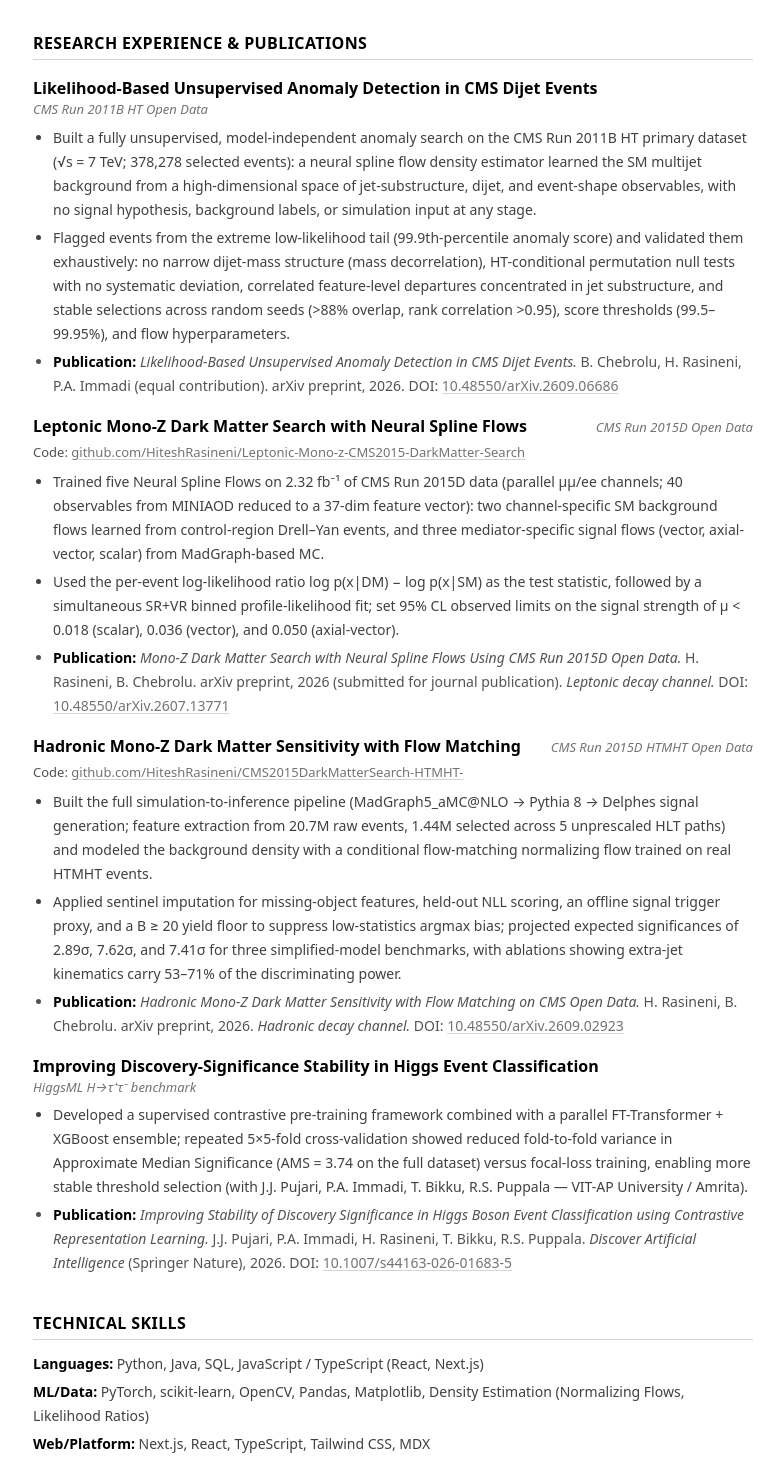
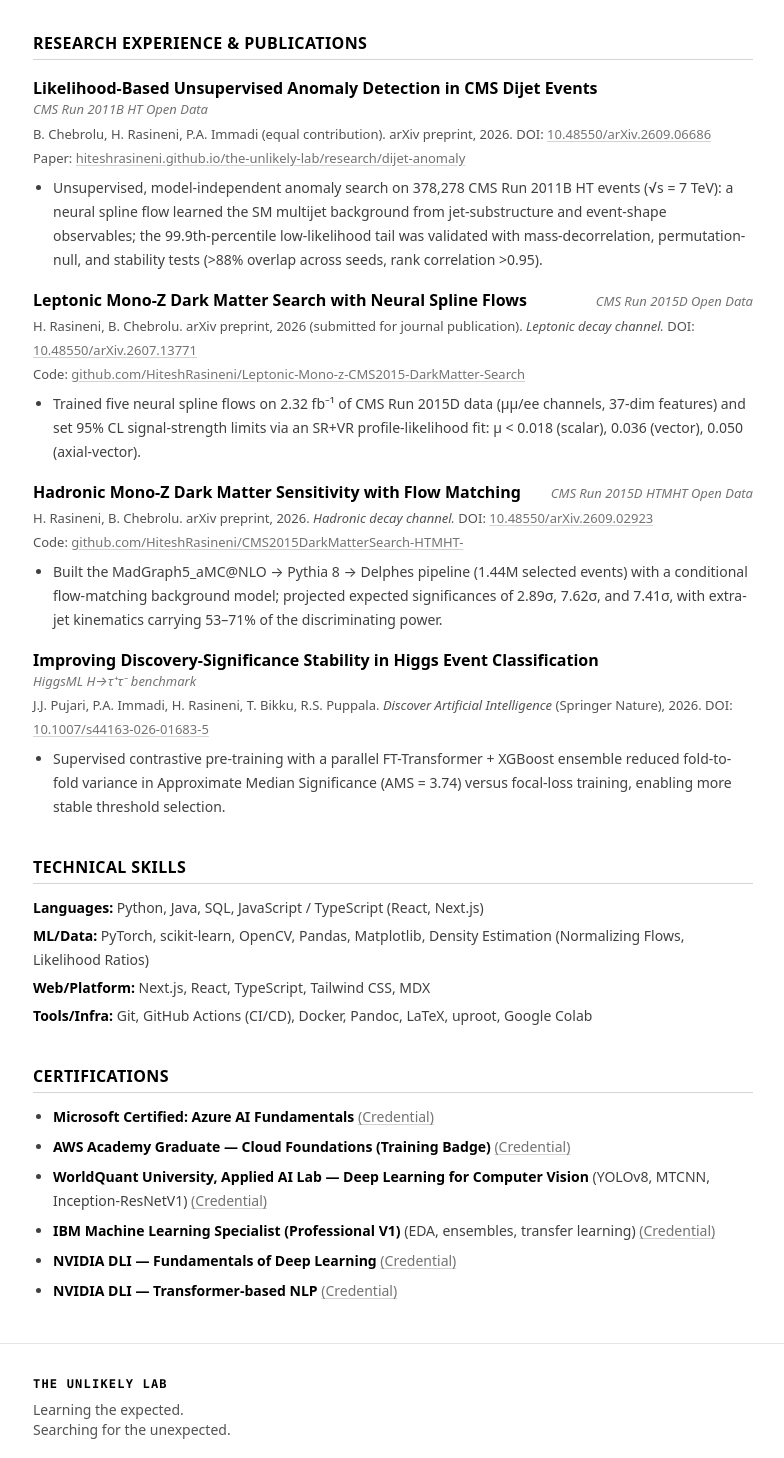
Before and after one commit to HiteshRasineni/the-unlikely-lab, a Next.js app: page /resume in a window 1280 px wide. Shown: the part 1240-2698 px from the top of the page, without its empty margins (247-1031 px from the left). Built offline with nearby package versions, Linux system fonts and the light colour scheme.

Commit message:
Tighten resume research entries: authors + DOI above code link, concise bullets

```diff
--- a/app/resume/page.tsx
+++ b/app/resume/page.tsx
@@ -209,29 +209,33 @@ export default function ResumePage() {
         <Entry
           title="Likelihood-Based Unsupervised Anomaly Detection in CMS Dijet Events"
           right="CMS Run 2011B HT Open Data"
-        >
-          <li>
-            Built a fully unsupervised, model-independent anomaly search on the CMS Run 2011B HT
-            primary dataset (√s = 7 TeV; 378,278 selected events): a neural spline flow density
-            estimator learned the SM multijet background from a high-dimensional space of
-            jet-substructure, dijet, and event-shape observables, with no signal hypothesis,
-            background labels, or simulation input at any stage.
-          </li>
-          <li>
-            Flagged events from the extreme low-likelihood tail (99.9th-percentile anomaly score)
-            and validated them exhaustively: no narrow dijet-mass structure (mass decorrelation),
-            HT-conditional permutation null tests with no systematic deviation, correlated
-            feature-level departures concentrated in jet substructure, and stable selections across
-            random seeds (&gt;88% overlap, rank correlation &gt;0.95), score thresholds
-            (99.5–99.95%), and flow hyperparameters.
-          </li>
-          <li className="text-neutral-600">
-            <span className="font-semibold text-black">Publication:</span>{" "}
-            <em>Likelihood-Based Unsupervised Anomaly Detection in CMS Dijet Events.</em> B. Chebrolu,
-            H. Rasineni, P.A. Immadi (equal contribution). arXiv preprint, 2026. DOI:{" "}
+          meta={
+            <>
+              B. Chebrolu, H. Rasineni, P.A. Immadi (equal contribution). arXiv preprint, 2026.
+              DOI:{" "}
               <a className={credClass} href="https://doi.org/10.48550/arXiv.2609.06686" target="_blank" rel="noopener noreferrer">
                 10.48550/arXiv.2609.06686
               </a>
+              <span className="block">
+                Paper:{" "}
+                <a
+                  className={credClass}
+                  href={withBase("/research/dijet-anomaly")}
+                  target="_blank"
+                  rel="noopener noreferrer"
+                >
+                  hiteshrasineni.github.io/the-unlikely-lab/research/dijet-anomaly
+                </a>
+              </span>
+            </>
+          }
+        >
+          <li>
+            Unsupervised, model-independent anomaly search on 378,278 CMS Run 2011B HT events
+            (√s = 7 TeV): a neural spline flow learned the SM multijet background from
+            jet-substructure and event-shape observables; the 99.9th-percentile low-likelihood tail
+            was validated with mass-decorrelation, permutation-null, and stability tests (&gt;88%
+            overlap across seeds, rank correlation &gt;0.95).
           </li>
         </Entry>
 
@@ -240,6 +244,12 @@ export default function ResumePage() {
           right="CMS Run 2015D Open Data"
           meta={
             <>
+              H. Rasineni, B. Chebrolu. arXiv preprint, 2026 (submitted for journal publication).{" "}
+              <em>Leptonic decay channel.</em> DOI:{" "}
+              <a className={credClass} href="https://doi.org/10.48550/arXiv.2607.13771" target="_blank" rel="noopener noreferrer">
+                10.48550/arXiv.2607.13771
+              </a>
+              <span className="block">
                 Code:{" "}
                 <a
                   className={credClass}
@@ -249,28 +259,14 @@ export default function ResumePage() {
                 >
                   github.com/HiteshRasineni/Leptonic-Mono-z-CMS2015-DarkMatter-Search
                 </a>
+              </span>
             </>
           }
         >
           <li>
-            Trained five Neural Spline Flows on 2.32 fb⁻¹ of CMS Run 2015D data (parallel μμ/ee
-            channels; 40 observables from MINIAOD reduced to a 37-dim feature vector): two
-            channel-specific SM background flows learned from control-region Drell–Yan events, and
-            three mediator-specific signal flows (vector, axial-vector, scalar) from MadGraph-based MC.
-          </li>
-          <li>
-            Used the per-event log-likelihood ratio log p(x|DM) − log p(x|SM) as the test statistic,
-            followed by a simultaneous SR+VR binned profile-likelihood fit; set 95% CL observed limits
-            on the signal strength of μ &lt; 0.018 (scalar), 0.036 (vector), and 0.050 (axial-vector).
-          </li>
-          <li className="text-neutral-600">
-            <span className="font-semibold text-black">Publication:</span>{" "}
-            <em>Mono-Z Dark Matter Search with Neural Spline Flows Using CMS Run 2015D Open Data.</em>{" "}
-            H. Rasineni, B. Chebrolu. arXiv preprint, 2026 (submitted for journal publication).{" "}
-            <em>Leptonic decay channel.</em> DOI:{" "}
-            <a className={credClass} href="https://doi.org/10.48550/arXiv.2607.13771" target="_blank" rel="noopener noreferrer">
-              10.48550/arXiv.2607.13771
-            </a>
+            Trained five neural spline flows on 2.32 fb⁻¹ of CMS Run 2015D data (μμ/ee channels,
+            37-dim features) and set 95% CL signal-strength limits via an SR+VR profile-likelihood
+            fit: μ &lt; 0.018 (scalar), 0.036 (vector), 0.050 (axial-vector).
           </li>
         </Entry>
 
@@ -279,6 +275,12 @@ export default function ResumePage() {
           right="CMS Run 2015D HTMHT Open Data"
           meta={
             <>
+              H. Rasineni, B. Chebrolu. arXiv preprint, 2026. <em>Hadronic decay channel.</em>{" "}
+              DOI:{" "}
+              <a className={credClass} href="https://doi.org/10.48550/arXiv.2609.02923" target="_blank" rel="noopener noreferrer">
+                10.48550/arXiv.2609.02923
+              </a>
+              <span className="block">
                 Code:{" "}
                 <a
                   className={credClass}
@@ -288,29 +290,14 @@ export default function ResumePage() {
                 >
                   github.com/HiteshRasineni/CMS2015DarkMatterSearch-HTMHT-
                 </a>
+              </span>
             </>
           }
         >
           <li>
-            Built the full simulation-to-inference pipeline (MadGraph5_aMC@NLO → Pythia 8 → Delphes
-            signal generation; feature extraction from 20.7M raw events, 1.44M selected across 5
-            unprescaled HLT paths) and modeled the background density with a conditional
-            flow-matching normalizing flow trained on real HTMHT events.
-          </li>
-          <li>
-            Applied sentinel imputation for missing-object features, held-out NLL scoring, an offline
-            signal trigger proxy, and a B ≥ 20 yield floor to suppress low-statistics argmax bias;
-            projected expected significances of 2.89σ, 7.62σ, and 7.41σ for three simplified-model
-            benchmarks, with ablations showing extra-jet kinematics carry 53–71% of the discriminating power.
-          </li>
-          <li className="text-neutral-600">
-            <span className="font-semibold text-black">Publication:</span>{" "}
-            <em>Hadronic Mono-Z Dark Matter Sensitivity with Flow Matching on CMS Open Data.</em>{" "}
-            H. Rasineni, B. Chebrolu. arXiv preprint, 2026.{" "}
-            <em>Hadronic decay channel.</em> DOI:{" "}
-            <a className={credClass} href="https://doi.org/10.48550/arXiv.2609.02923" target="_blank" rel="noopener noreferrer">
-              10.48550/arXiv.2609.02923
-            </a>
+            Built the MadGraph5_aMC@NLO → Pythia 8 → Delphes pipeline (1.44M selected events) with a
+            conditional flow-matching background model; projected expected significances of 2.89σ,
+            7.62σ, and 7.41σ, with extra-jet kinematics carrying 53–71% of the discriminating power.
           </li>
         </Entry>
 
@@ -319,23 +306,20 @@ export default function ResumePage() {
         <Entry
           title="Improving Discovery-Significance Stability in Higgs Event Classification"
           right="HiggsML H→τ⁺τ⁻ benchmark"
-        >
-          <li>
-            Developed a supervised contrastive pre-training framework combined with a parallel
-            FT-Transformer + XGBoost ensemble; repeated 5×5-fold cross-validation showed reduced
-            fold-to-fold variance in Approximate Median Significance (AMS = 3.74 on the full dataset)
-            versus focal-loss training, enabling more stable threshold selection (with J.J. Pujari,
-            P.A. Immadi, T. Bikku, R.S. Puppala — VIT-AP University / Amrita).
-          </li>
-          <li className="text-neutral-600">
-            <span className="font-semibold text-black">Publication:</span>{" "}
-            <em>Improving Stability of Discovery Significance in Higgs Boson Event Classification
-            using Contrastive Representation Learning.</em> J.J. Pujari, P.A. Immadi, H. Rasineni,
-            T. Bikku, R.S. Puppala. <em>Discover Artificial Intelligence</em> (Springer Nature),
-            2026. DOI:{" "}
+          meta={
+            <>
+              J.J. Pujari, P.A. Immadi, H. Rasineni, T. Bikku, R.S. Puppala.{" "}
+              <em>Discover Artificial Intelligence</em> (Springer Nature), 2026. DOI:{" "}
               <a className={credClass} href="https://doi.org/10.1007/s44163-026-01683-5" target="_blank" rel="noopener noreferrer">
                 10.1007/s44163-026-01683-5
               </a>
+            </>
+          }
+        >
+          <li>
+            Supervised contrastive pre-training with a parallel FT-Transformer + XGBoost ensemble
+            reduced fold-to-fold variance in Approximate Median Significance (AMS = 3.74) versus
+            focal-loss training, enabling more stable threshold selection.
           </li>
         </Entry>
       </Section>
```
Also changed, not shown: 1 other file (tests, documents, lock files or other folders). Lines whose indentation alone changed are shown as unchanged.
